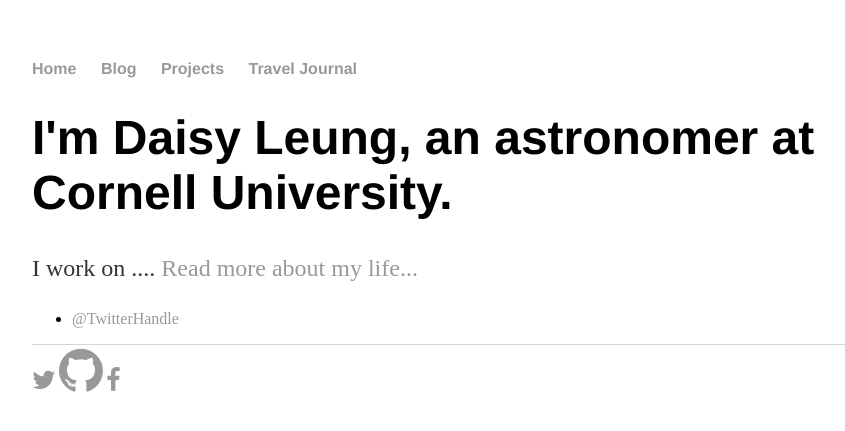
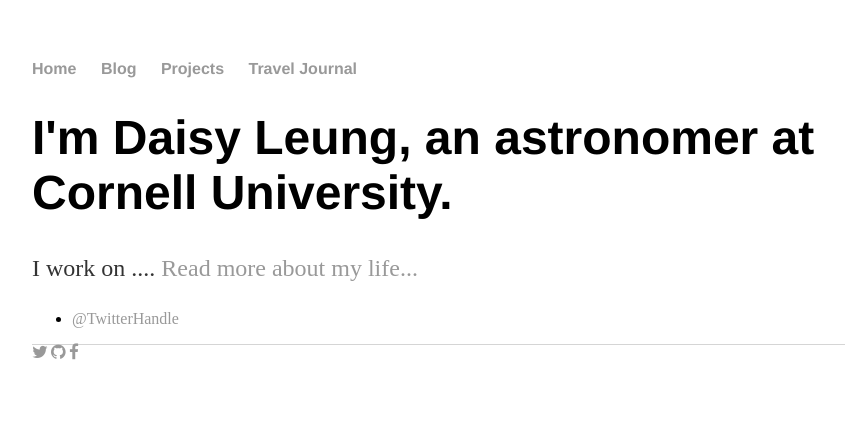
Before and after one commit to astro313/astro313.github.io, a Jekyll site: the page built from index.html, in a window 1280 px wide. Shown: the top 431 px of the page, without its empty margins (160-1005 px from the left). Built offline with Jekyll 4.4.1, drawn with Linux system fonts in a browser that asks for light colours; nearby versions of some CDN libraries.

Commit message:
Update footer.html

```diff
--- a/_includes/footer.html
+++ b/_includes/footer.html
@@ -2,19 +2,19 @@
 
   {% if site.twitter_username %}
       <a href="https://twitter.com/{{ site.twitter_username }}">
-        <i class="fa fa-twitter fa-2x"></i>
+        <i class="fa fa-twitter fa-lg"></i>
       </a>
   {% endif %}
 
   {% if site.github_username %}
     <a href="https://github.com/{{ site.github_username }}">
-      <i class="fa fa-github fa-4x"></i>
+      <i class="fa fa-github fa-lg"></i>
     </a>
 {% endif %}
 
 {% if site.linkedin_username %}
     <a href="https://linkedin.com/in/{{ site.linkedin_username }}">
-      <i class="fa fa-linkedin fa-3x"></i>
+      <i class="fa fa-linkedin fa-lg"></i>
     </a>
 {% endif %}
 
@@ -27,7 +27,7 @@
 
 {% if site.facebook_username %}
     <a href="https://www.facebook.com/{{ site.facebook_username }}">
-      <i class="fa fa-facebook fa-2x"></i>
+      <i class="fa fa-facebook fa-lg"></i>
     </a>
 {% endif %}
 
```
